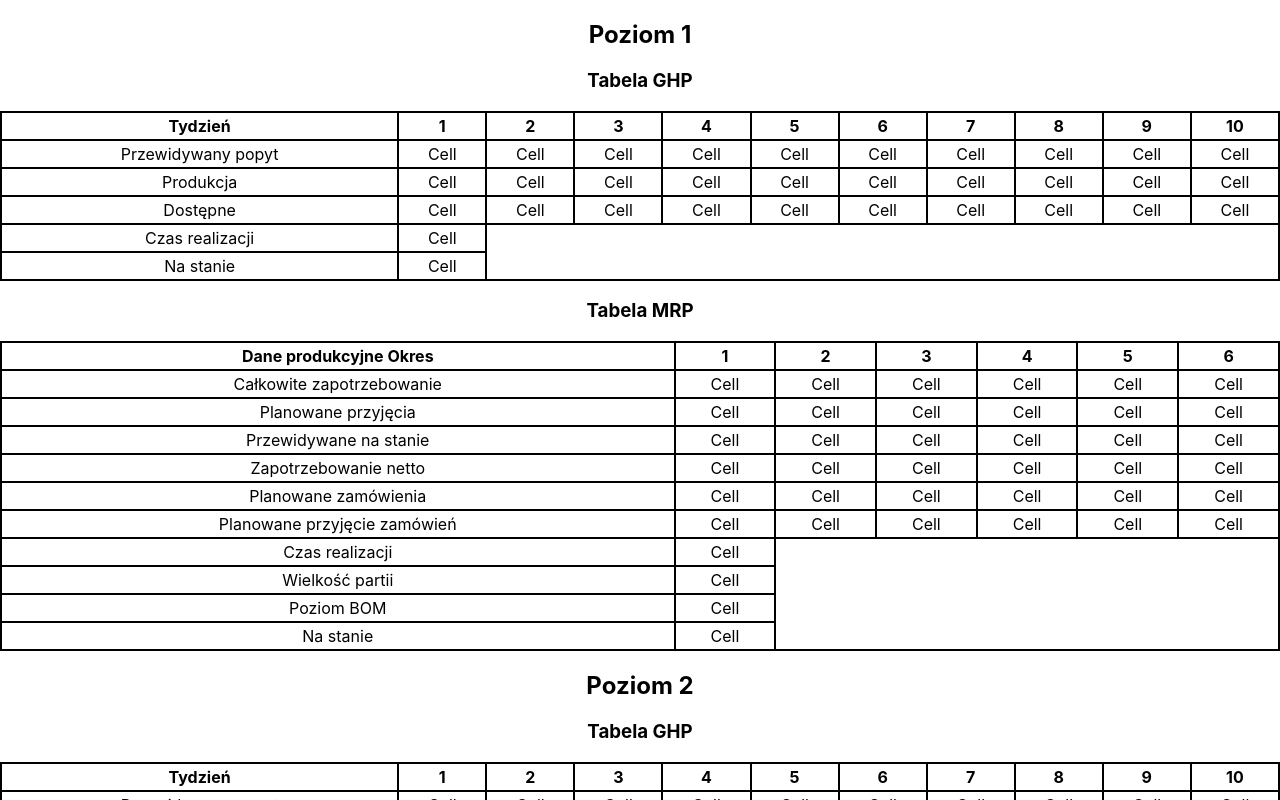
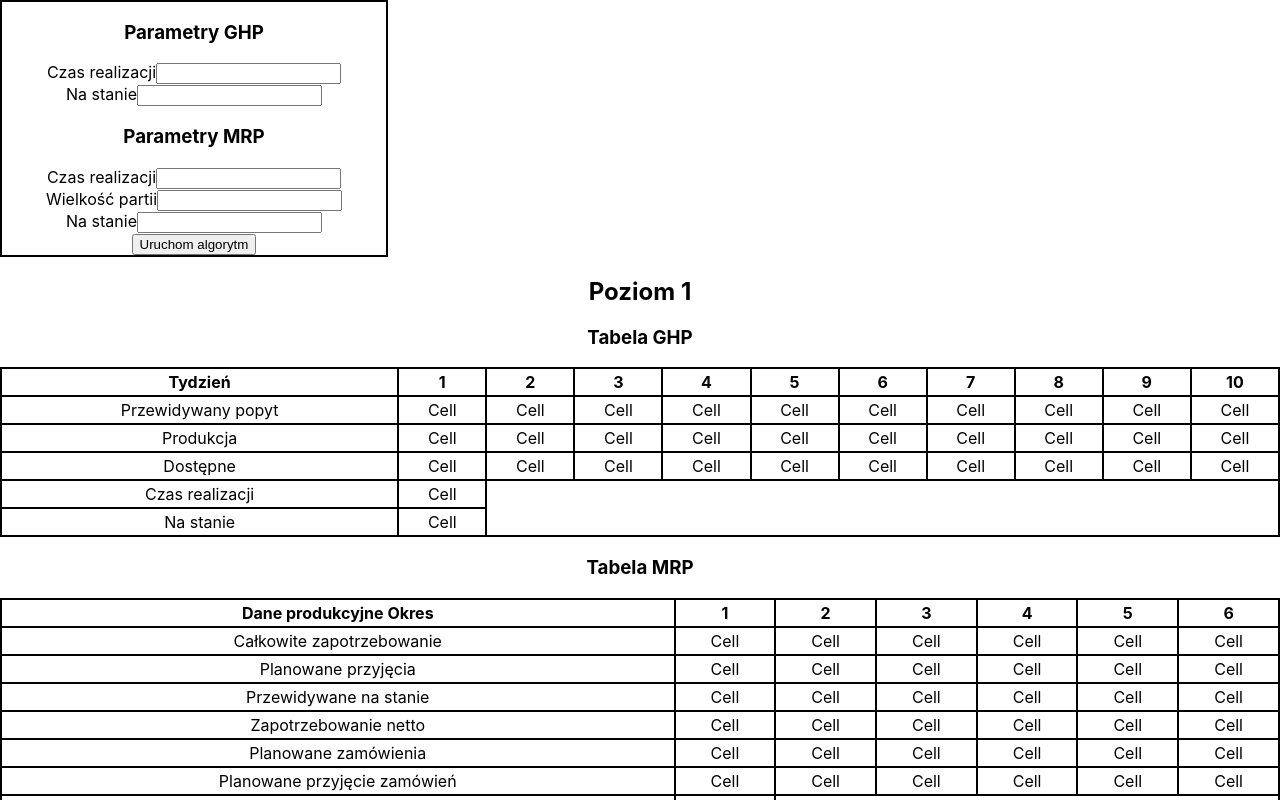
Before and after one commit to kamil-ciesla/mrp-algorithm, a React (Create React App) app: page / in a window 1280 px wide. Shown: the top 800 px of the page. Built offline with nearby package versions, Linux system fonts and the light colour scheme.

Commit message:
add parameters table componen

```diff
--- a/src/App.js
+++ b/src/App.js
@@ -1,12 +1,12 @@
 import './App.css';
 import GHPTable from './components/ghp_table/GHPTable';
 import MRPTable from './components/mrp_table/MRPTable';
-
-
+import ParametersForm from './components/parameters_form/ParametersForm';
 
 function App() {
   return (
     <div className="App">
+      <ParametersForm></ParametersForm>
       <div className="level-container level-1">
         <h2>
           Poziom 1
@@ -20,7 +20,7 @@ function App() {
         </h3>
         <MRPTable></MRPTable>
       </div>
-      <div className="level-container level-2">
+      {/* <div className="level-container level-2">
         <h2>
           Poziom 2
         </h2>
@@ -45,7 +45,7 @@ function App() {
           Tabela MRP
         </h3>
         <MRPTable></MRPTable>
-      </div>
+      </div> */}
     </div>
   );
 }
--- /dev/null
+++ b/src/components/parameters_form/ParametersForm.css
@@ -0,0 +1,4 @@
+.ParametersForm{
+    border: 2px solid black;
+    width:30%;
+}
--- a/src/components/parameters_form/ParametersForm.js
+++ b/src/components/parameters_form/ParametersForm.js
@@ -1,5 +1,39 @@
 import './ParametersForm.css';
 
-function ParametersForm(){
+function ParametersForm() {
+    return (
+        <div class="ParametersForm">
+            <div class="">
+                <h3>Parametry GHP</h3>
+            </div>
+            <div class="form-parameter">
+                <label htmlFor="">Czas realizacji</label>
+                <input type="number" name="" id="" />
+            </div>
+            <div class="form-parameter">
+                <label htmlFor="">Na stanie</label>
+                <input type="number" name="" id="" />
+            </div>
+            <div class="">
+                <h3>Parametry MRP</h3>
+            </div>
+            <div class="form-parameter">
+                <label htmlFor="">Czas realizacji</label>
+                <input type="number" name="" id="" />
+            </div>
+            <div class="form-parameter">
+                <label htmlFor="">Wielkość partii</label>
+                <input type="number" name="" id="" />
+            </div>
+            <div class="form-parameter">
+                <label htmlFor="">Na stanie</label>
+                <input type="number" name="" id="" />
+            </div>
+            <div class="">
+                <button type="button">Uruchom algorytm</button>
+            </div>
+        </div>
+    )
+}
 
-}
+export default ParametersForm;
```
